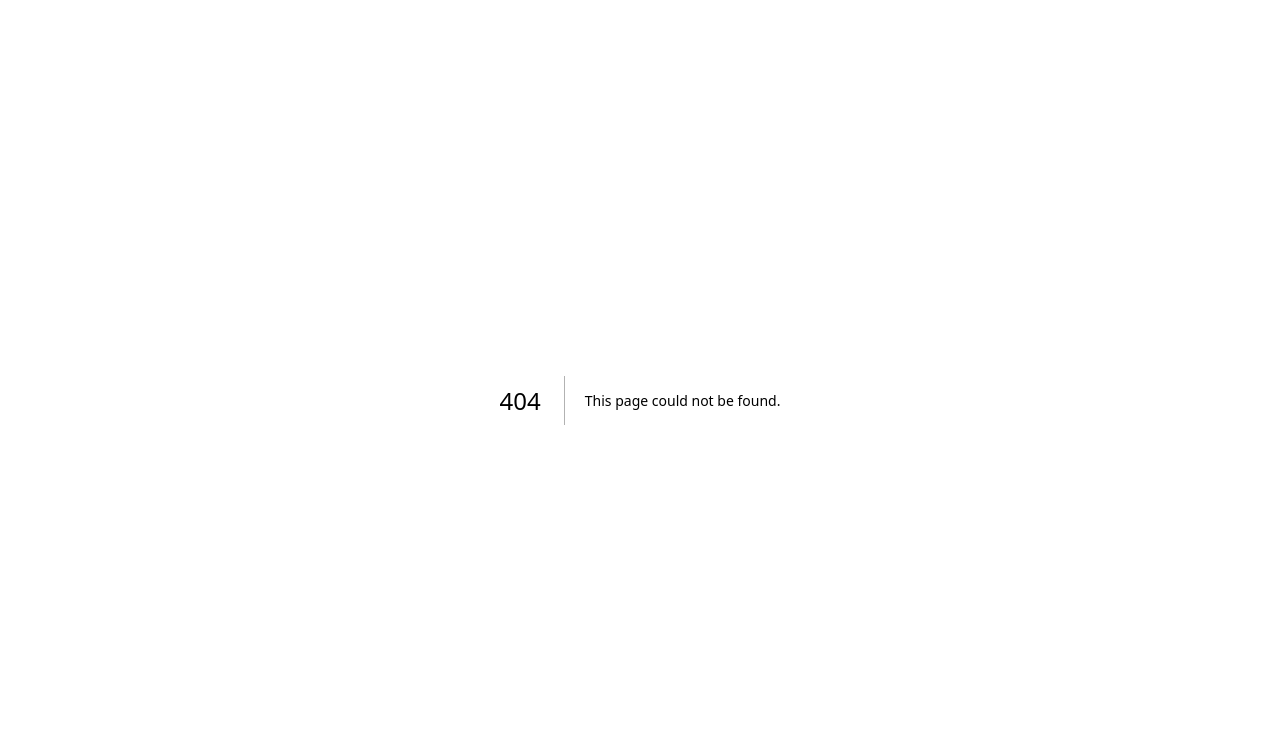
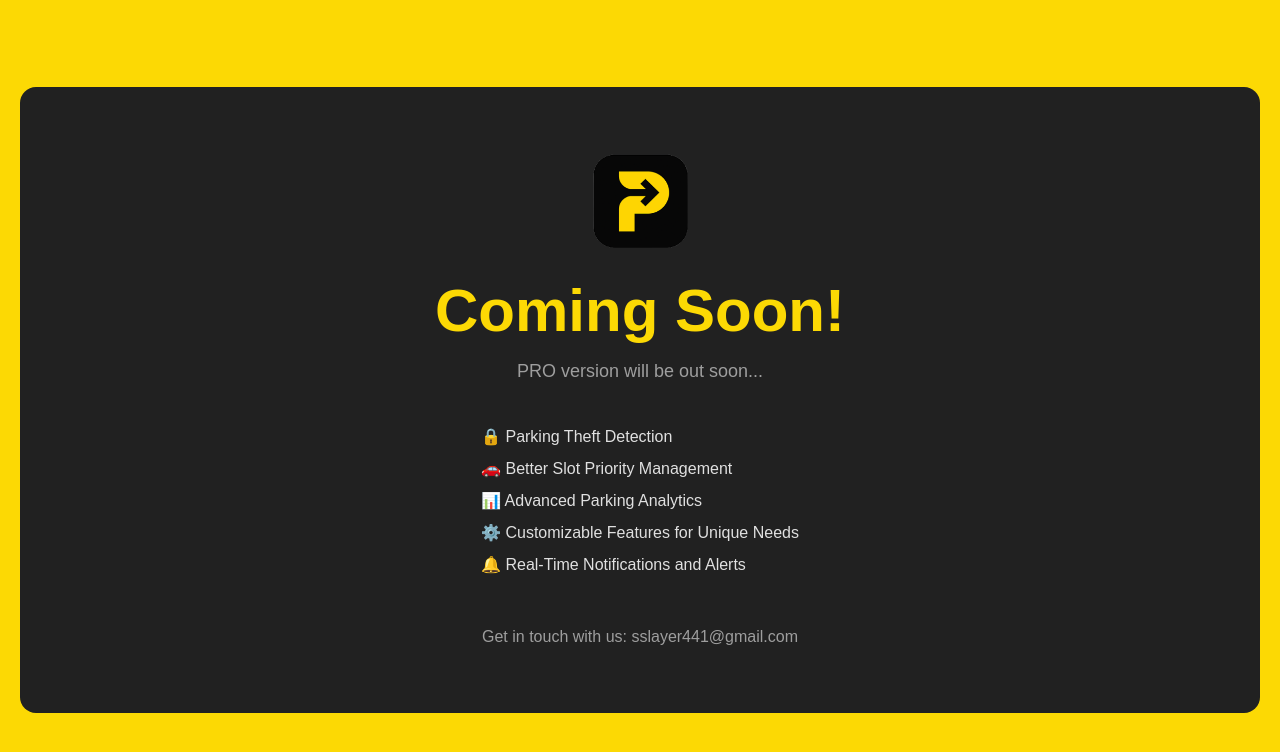
Before and after one commit to Park-Ease/ParkEase-Web-App, a Next.js app: page /upgrade in a window 1280 px wide. Before the commit this address had no page. Shown: the top 752 px of the page. Built offline with nearby package versions, Linux system fonts and the light colour scheme; a web font is replaced by a local one.

Commit message:
Added upgrade to PRO page

```diff
--- /dev/null
+++ b/src/app/upgrade/page.tsx
@@ -0,0 +1,47 @@
+import Image from "next/image";
+import React from "react";
+
+const Upgrade = () => {
+  return (
+    <section className="h-screen flex items-center justify-center bg-[#fcd904]">
+      <div className="w-full max-w-7xl px-4 md:px-5 lg:px-5 mx-auto">
+        <div className="w-full md:px-10 px-6 md:py-16 py-10 bg-gray-900 rounded-2xl flex flex-col justify-between items-center h-full">
+          <div className="flex flex-col justify-center items-center gap-8">
+            <Image
+              src="/parkease-logo.png"
+              alt="parkease logo image"
+              height={100}
+              width={100}
+            />
+            <div className="flex flex-col items-center">
+              <h2 className="text-[#fcd904] md:text-6xl text-4xl font-bold font-manrope leading-snug">
+                Coming Soon!
+              </h2>
+              <h3 className="text-gray-500 text-base md:text-lg font-normal leading-relaxed mt-4">
+                PRO version will be out soon...
+              </h3>
+              <ul className="text-gray-300 mt-10 text-sm md:text-base font-normal leading-snug space-y-2">
+                <li>🔒 Parking Theft Detection</li>
+                <li>🚗 Better Slot Priority Management</li>
+                <li>📊 Advanced Parking Analytics</li>
+                <li>⚙️ Customizable Features for Unique Needs</li>
+                <li>🔔 Real-Time Notifications and Alerts</li>
+              </ul>
+            </div>
+          </div>
+          <p className="text-center text-gray-500 text-sm md:text-base font-normal mt-12">
+            Get in touch with us:{" "}
+            <a
+              href="mailto:sslayer441@gmail.com"
+              className="hover:text-gray-100 transition-all duration-300"
+            >
+              sslayer441@gmail.com
+            </a>
+          </p>
+        </div>
+      </div>
+    </section>
+  );
+};
+
+export default Upgrade;
```
